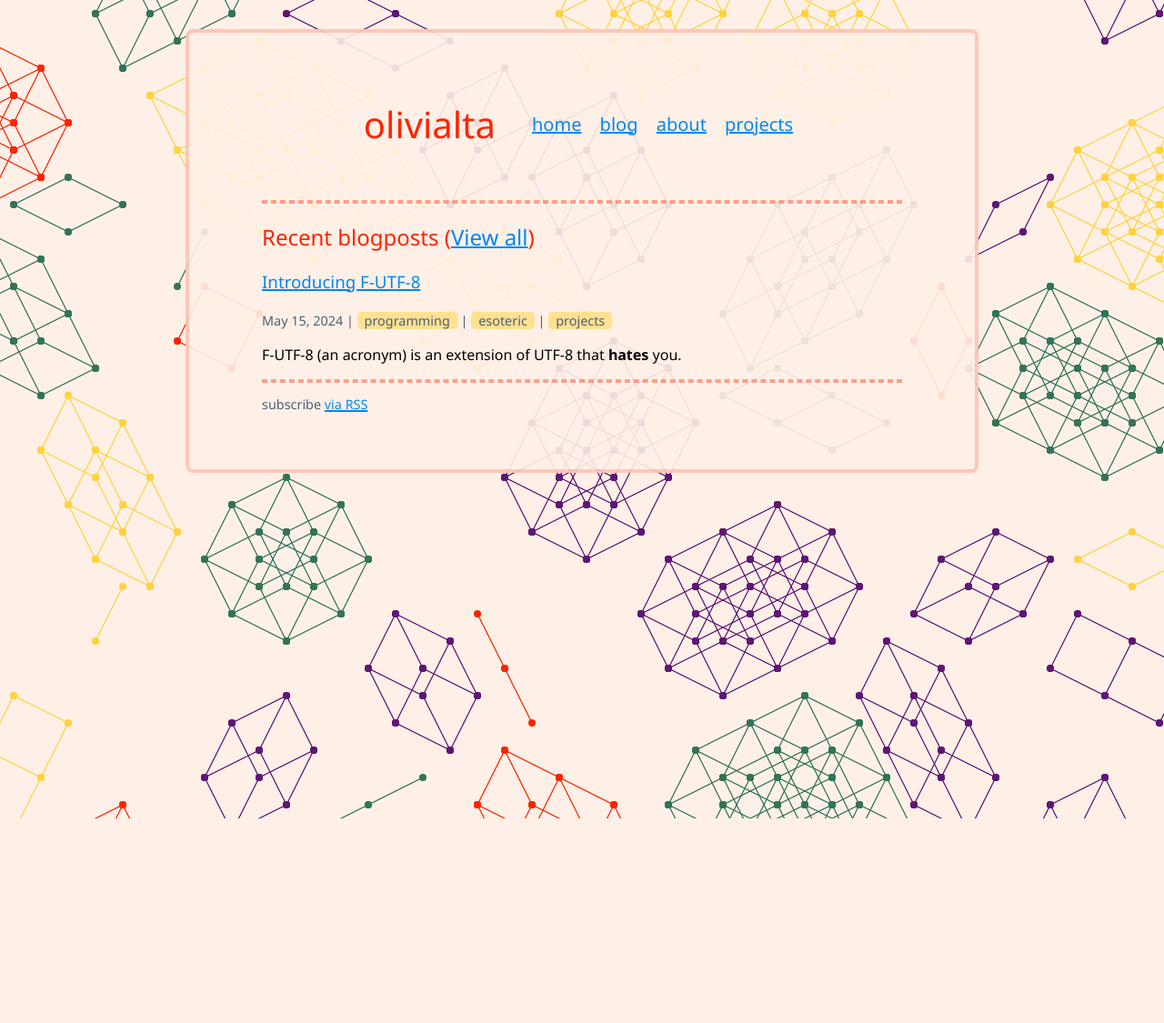
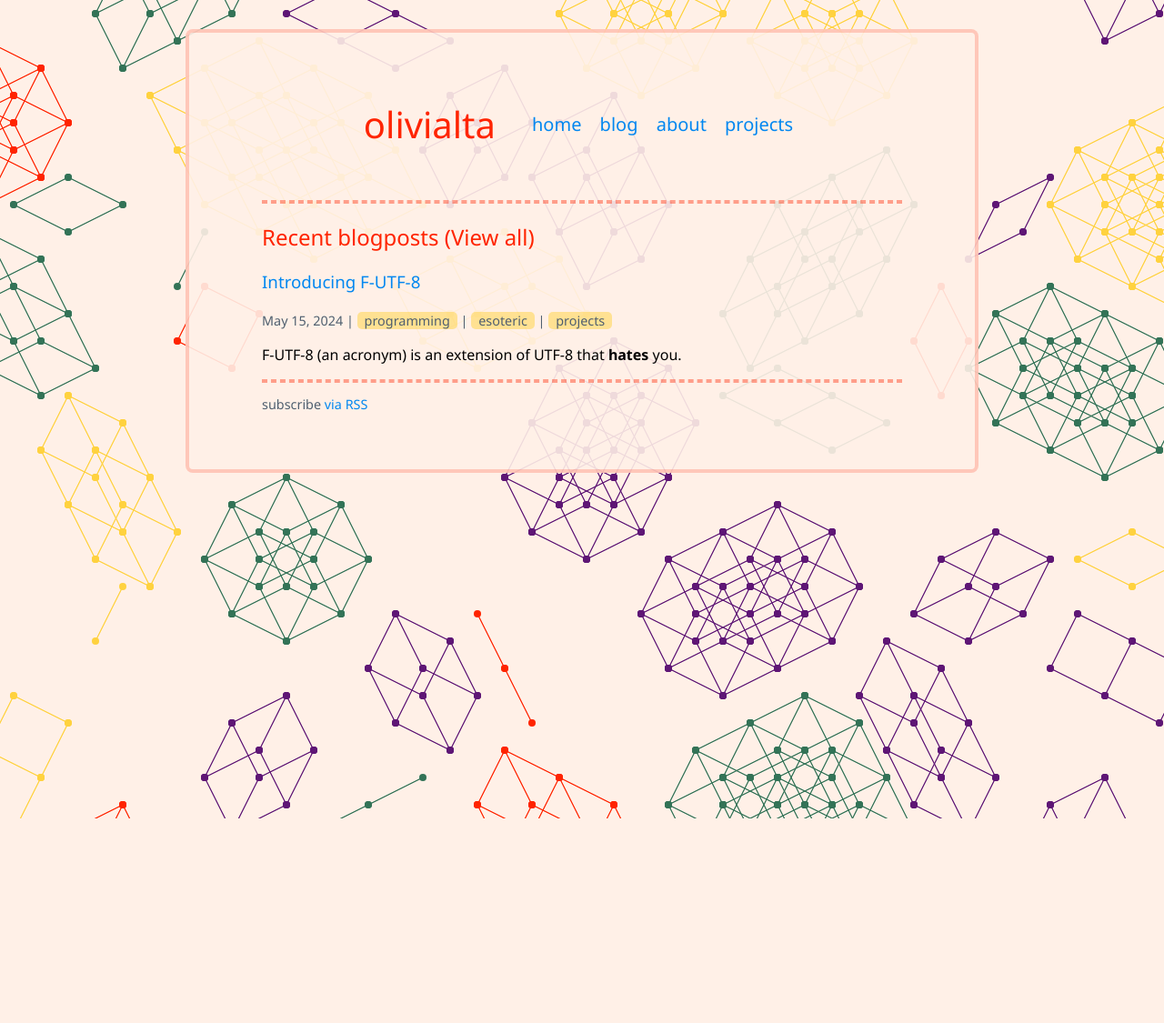
Before and after one commit to RocketRace/rocketrace.github.io, a Jekyll site: the page built from index.md, in a window 1280 px wide. Shown: the whole page at 91% size. Built offline with Jekyll 4.4.1, drawn with Linux system fonts in a browser that asks for light colours.

Commit message:
Add links, make underline optional

```diff
--- a/_includes/nav.html
+++ b/_includes/nav.html
@@ -1,13 +1,15 @@
 <nav class="nav">
   {% comment %} <img class="nav-image" src="{{"/assets/images/icon.png" | relative_url }}" /> {% endcomment %}
   <h1 class="nav-title">
-    {{ site.title | escape }}
+    <a class="header-link" href="{{ "/" | relative_url }}">
+      {{ site.title | escape }}
+    </a>
   </h1>
   <div class="nav-links">
-    <a class="nav-link static-link" href="{{ "/" | relative_url }}">home</a>
-    <a class="nav-link static-link" href="{{ "/blog" | relative_url }}">blog</a>
-    <a class="nav-link static-link" href="{{ "/about" | relative_url }}">about</a>
-    <a class="nav-link static-link" href="{{ "/projects" | relative_url }}">projects</a>
+    <a class="nav-link" href="{{ "/" | relative_url }}">home</a>
+    <a class="nav-link" href="{{ "/blog" | relative_url }}">blog</a>
+    <a class="nav-link" href="{{ "/about" | relative_url }}">about</a>
+    <a class="nav-link" href="{{ "/projects" | relative_url }}">projects</a>
   </div>
   </nav>
 <hr />
--- a/assets/main.scss
+++ b/assets/main.scss
@@ -41,22 +41,21 @@ hr {
   border: 2px dashed rgba($color: $tomato, $alpha: 0.4);
 }
 
+// navbar
 .nav-title {
   color: $tomato;
   margin-right: 2rem;
   font-size: 2.5rem;
 }
-
 .nav-link {
   margin: 0 0.5rem;
   font-size: 1.25rem;
 }
-
-.static-link, .static-link:visited {
+.nav-link:visited {
   color: $marine;
   text-decoration-color: $marine;
 }
-.static-link:hover {
+.nav-link:visited:hover {
   color: $aqua;
   text-decoration-color: $aqua;
 }
@@ -66,6 +65,7 @@ h1, h2, h3 {
   color: $tomato;
   font-weight: normal;
 }
+
 
 // Disable scrollbars and
 // enable proper canvas sizing
@@ -128,19 +128,34 @@ body {
 }
 
 // links
-a, a.static-link {
+a {
   color: $marine;
-  text-decoration: underline solid $marine 2px;
+  text-decoration: none;
 }
 
 a:visited {
   color: $velvet;
-  text-decoration: underline solid $velvet 2px;
+  text-decoration: none;
 }
 
-a:hover, a.static-link:hover {
+a:hover {
   color: $aqua;
   text-decoration: underline solid $aqua 2px;
+}
+
+.static-link, .static-link:hover, .static-link:visited {
+  color: inherit;
+  text-decoration: inherit;
+}
+
+a.header-link, a.header-link:visited {
+  color: $tomato;
+  text-decoration: none;
+}
+
+a.header-link:hover {
+  color: $tomato;
+  text-decoration: underline solid $tomato 2px;
 }
 
 // rss
--- a/index.md
+++ b/index.md
@@ -2,13 +2,13 @@
 layout: default
 ---
 
-<h2>Recent blogposts (<a class="big-link" href="{{ '/blog' | relative_url }}">View all</a>)</h2>
+<h2>Recent blogposts (<a class="static-link" href="{{ '/blog' | relative_url }}">View all</a>)</h2>
 <div class="feed">
   {%- for post in site.posts limit: 10 -%}
   <div class="feed-entry">
     <div class="post-header">
       <h3>
-        <a class="big-link" href="{{ post.url | relative_url }}">
+        <a href="{{ post.url | relative_url }}">
           {{ post.title | escape }}
         </a>
       </h3>
```
Also changed, not shown: _layouts/post.html (+13 -9 lines), blog.md (+1 -1 lines).
